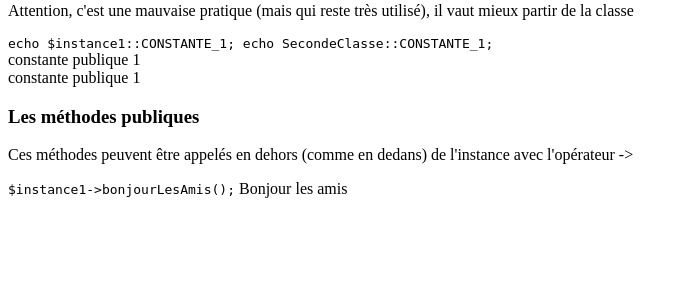
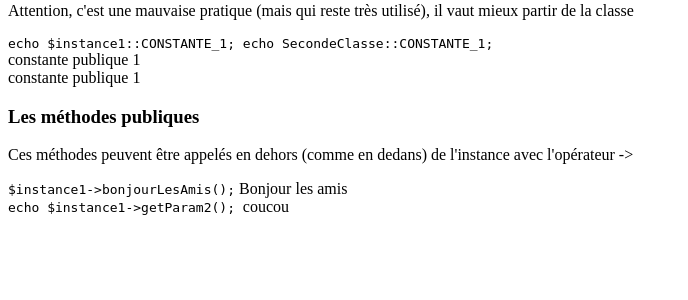
Before and after one commit to hack86bx/PHP-OO, a PHP site: page / in a window 1280 px wide. Shown: the part 401-701 px from the top of the page, without its empty margins (0-688 px from the left). Run offline with PHP 8.4, Linux system fonts and the light colour scheme.

Commit message:
getParam2

```diff
--- a/stagiaires/Anthony/02-proprietes/SecondeClasse.php
+++ b/stagiaires/Anthony/02-proprietes/SecondeClasse.php
@@ -35,5 +35,13 @@ class SecondeClasse{
 
     }
 
+    //guetter => renvoie le contenu d'un paramètre (qui ne serait en principe pas public),
+    // dans ce cas, il DOIT être un string, sinon erreur fatale
+    public function getParam2(): string
+    {
+        // $this représente l'instance actuelle
+        return $this->param2;
+    }
+
 
 }
--- a/stagiaires/Anthony/02-proprietes/index.php
+++ b/stagiaires/Anthony/02-proprietes/index.php
@@ -59,3 +59,7 @@ echo $instance1->param1;
  <code> $instance1->bonjourLesAmis();</code>
  <?php
  $instance1->bonjourLesAmis();          // affiche (donc mauvaise pratique)
+?><br>
+ <code> echo $instance1->getParam2(); </code>
+<?php
+echo $instance1->getParam2();           // getter valide
```
